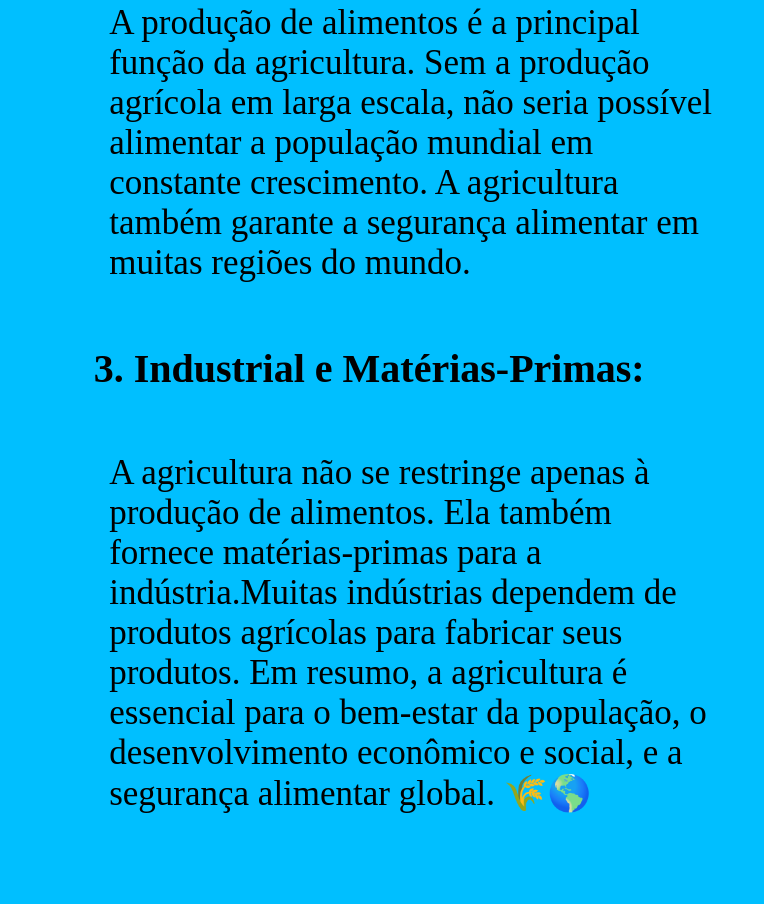
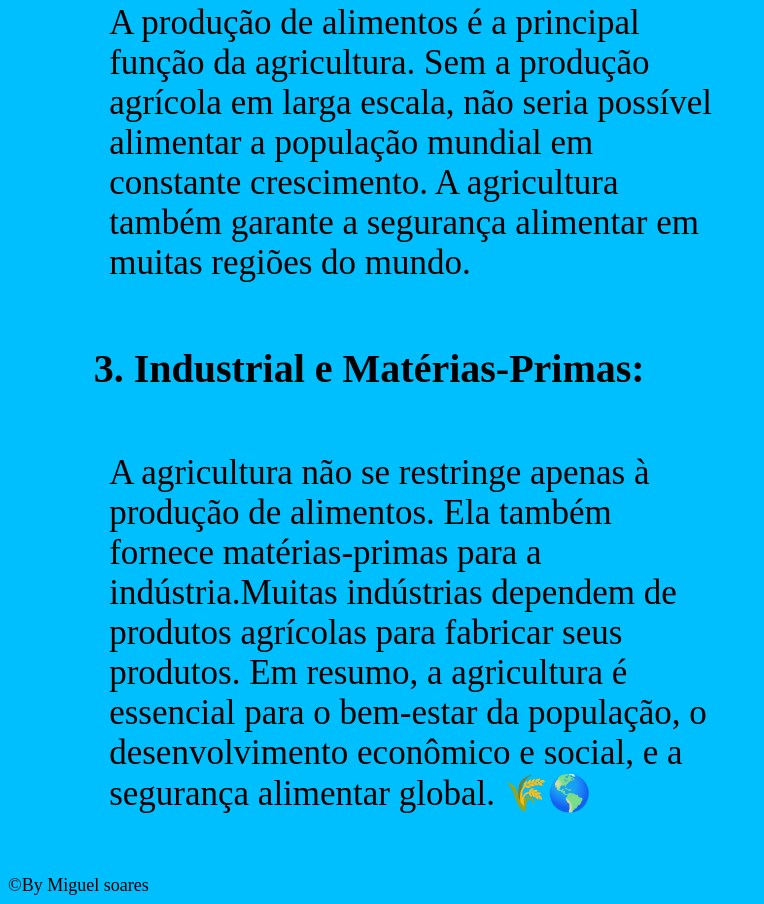
Before and after one commit to MiguelSoaresGomes/Agrinho, a plain HTML site: page index.html in a window 1280 px wide. Shown: the part 1616-2520 px from the top of the page, without its empty margins (0-764 px from the left). Before the commit the page ends 2491 px from the top, so only its background shows below. Drawn offline with Linux system fonts and the light colour scheme.

Commit message:
Update index.html
30

```diff
--- a/index.html
+++ b/index.html
@@ -65,7 +65,7 @@
                 social, e a segurança alimentar global. 🌾🌎</p>
         </ol>
         <footer>
-
+<div id="roda">©By Miguel soares </div>
         </footer>
     </head>
 </body>
```
